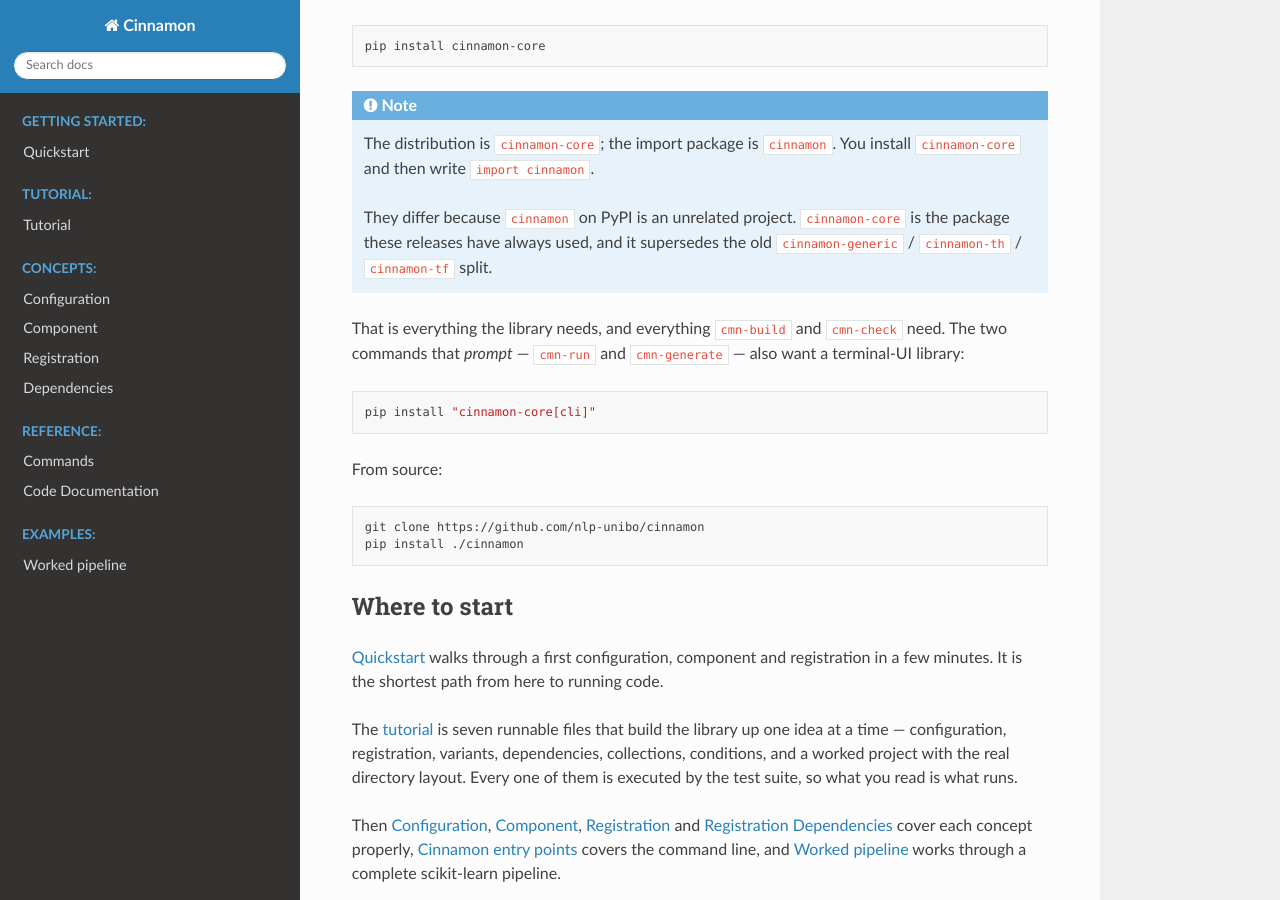
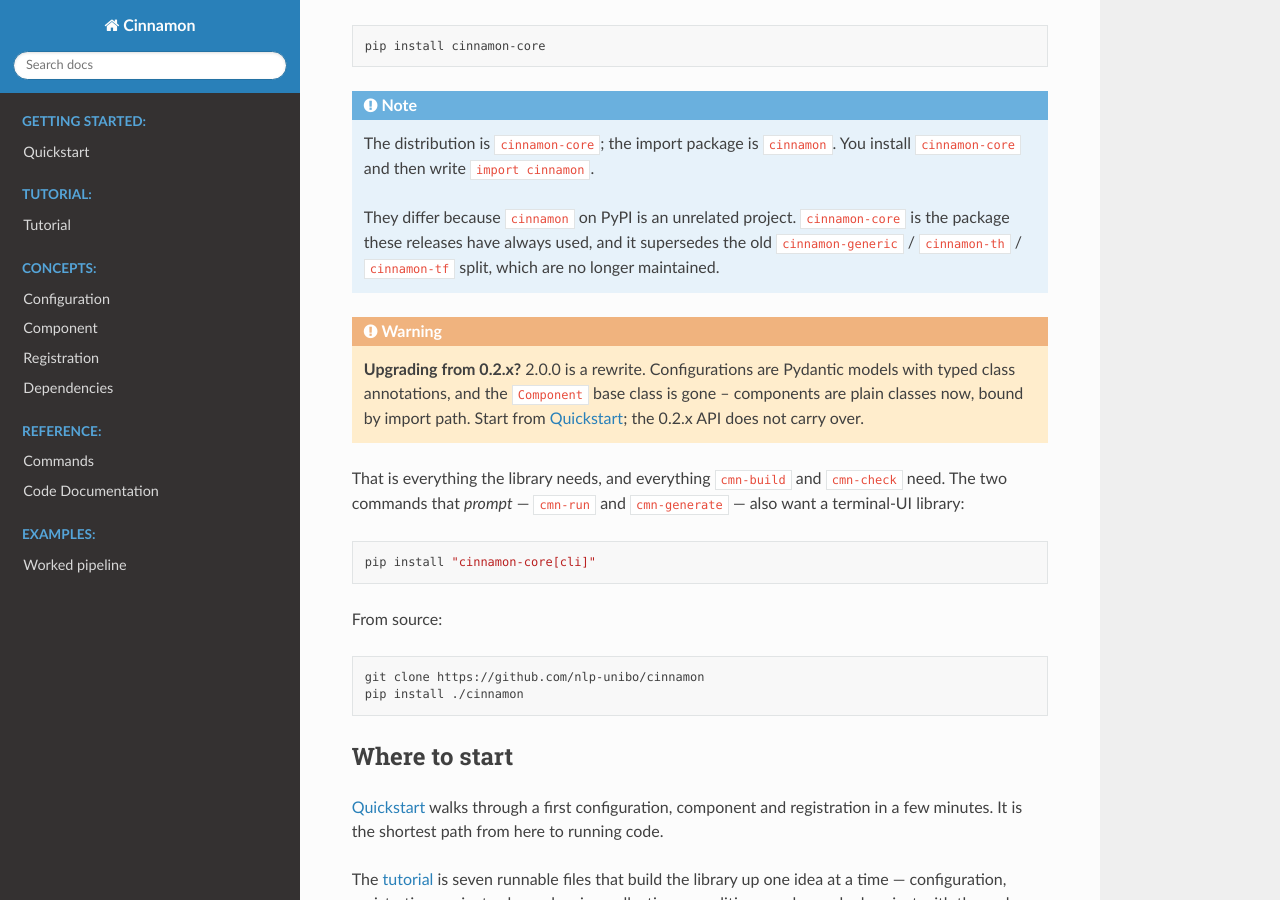
Before and after one commit to nlp-unibo/cinnamon, a Sphinx documentation site: the page built from docsrc/source/index.rst, in a window 1280 px wide and 900 px high, scrolled down 1191 px. Built offline with Sphinx 7.4.7 and the Read the Docs theme 3.1.0, drawn with Linux system fonts in a browser that asks for light colours.

Commit message:
Release as 2.0.0, and stop restating the version
The published package is 0.2.2 from October 2023. What ships now is a different
library behind the same import: Pydantic-backed configurations, no `Component`
base class, dependency containers, four CLI commands. 1.1.0 understated that;
2.0.0 says what an upgrader needs to hear before running `pip install -U`.

Both the README and the landing page now warn that the 0.2.x API does not carry
over, and point at the quickstart rather than leaving someone to discover it from
an AttributeError.

`docsrc/source/conf.py` said `release = "0.1"` while the package said 1.1.0, so
every built page has carried a wrong version number for four releases. Nothing
noticed: a stale-but-valid string breaks no build and fails no test. It now reads
`cinnamon.__version__`, which is what `pyproject.toml` already read, so a release
is one edit rather than three that have to be remembered together. A test keeps
it that way.

The old cinnamon-generic / cinnamon-th / cinnamon-tf packages are described as
unmaintained rather than merely superseded, which is what they are.

464 tests, 100% statement + branch coverage, 13/13 nox sessions. The 2.0.0 wheel
was built, checked with `twine check --strict`, installed into a clean
virtualenv, and `cmn-check` run from it.

```diff
--- a/cinnamon/__init__.py
+++ b/cinnamon/__init__.py
@@ -1 +1 @@
-__version__ = "1.1.0"
+__version__ = "2.0.0"
--- a/docsrc/source/conf.py
+++ b/docsrc/source/conf.py
@@ -27,7 +27,17 @@
 project = "Cinnamon"
 copyright = "2025, Federico Ruggeri"
 author = "Federico Ruggeri"
-release = "0.1"
+# Read from the package rather than restated here. This said "0.1" while the
+# package said 1.1.0, so every built page carried a version number that had been
+# wrong for four releases. pyproject reads the same attribute, so there is one
+# place to change.
+#
+# The import cannot go at the top of the file: it only resolves once the
+# sys.path entries above are in place.
+import cinnamon  # noqa: E402
+
+release = cinnamon.__version__
+version = release
 
 # -- General configuration ---------------------------------------------------
 
--- a/docsrc/source/index.rst
+++ b/docsrc/source/index.rst
@@ -67,7 +67,13 @@
     They differ because ``cinnamon`` on PyPI is an unrelated project.
     ``cinnamon-core`` is the package these releases have always used, and it
     supersedes the old ``cinnamon-generic`` / ``cinnamon-th`` / ``cinnamon-tf``
-    split.
+    split, which are no longer maintained.
+
+.. warning::
+    **Upgrading from 0.2.x?** 2.0.0 is a rewrite. Configurations are Pydantic
+    models with typed class annotations, and the ``Component`` base class is
+    gone -- components are plain classes now, bound by import path. Start from
+    :doc:`quickstart`; the 0.2.x API does not carry over.
 
 That is everything the library needs, and everything ``cmn-build`` and
 ``cmn-check`` need. The two commands that *prompt* — ``cmn-run`` and
```
Also changed, not shown: README.md (+8 -1 lines), 1 other file.
